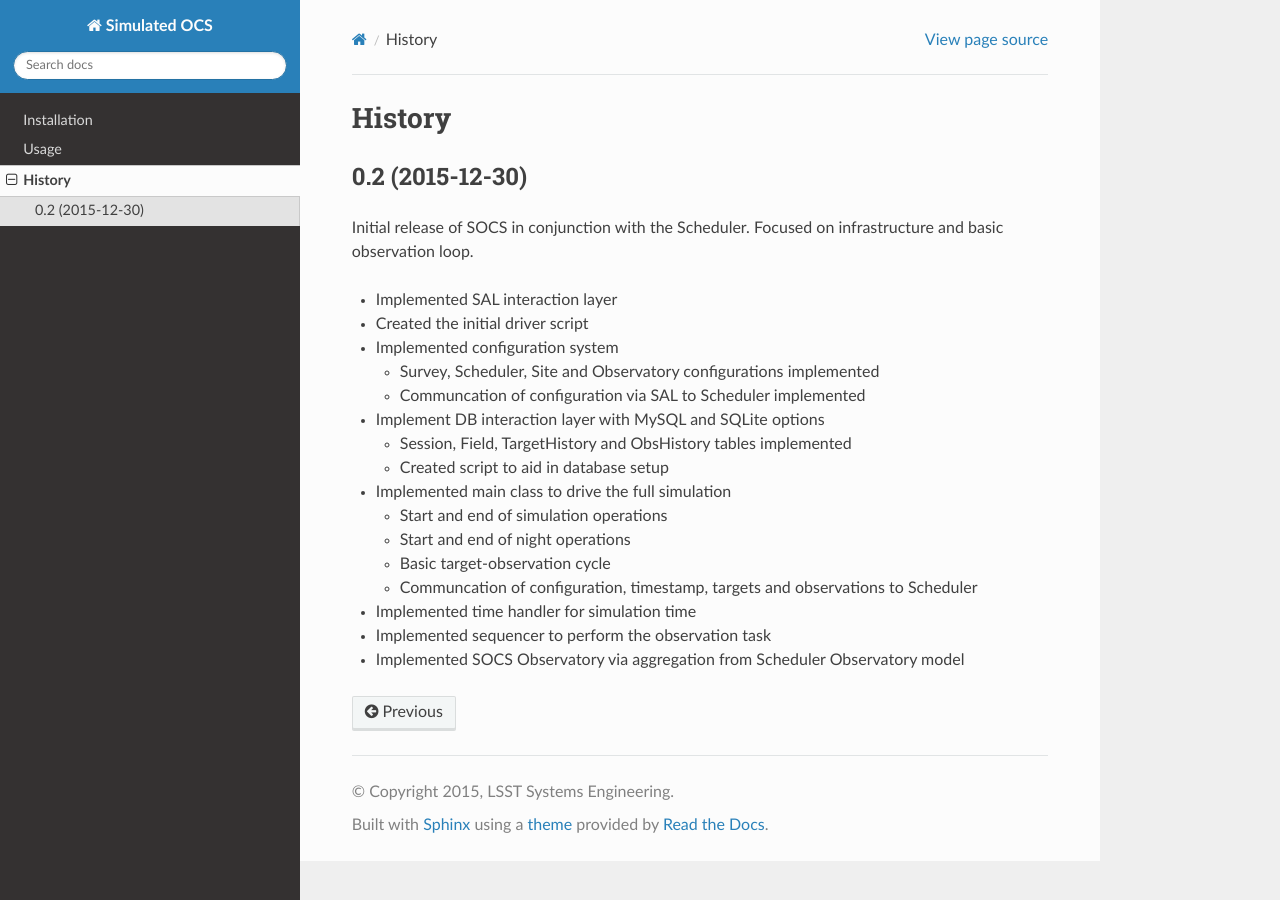
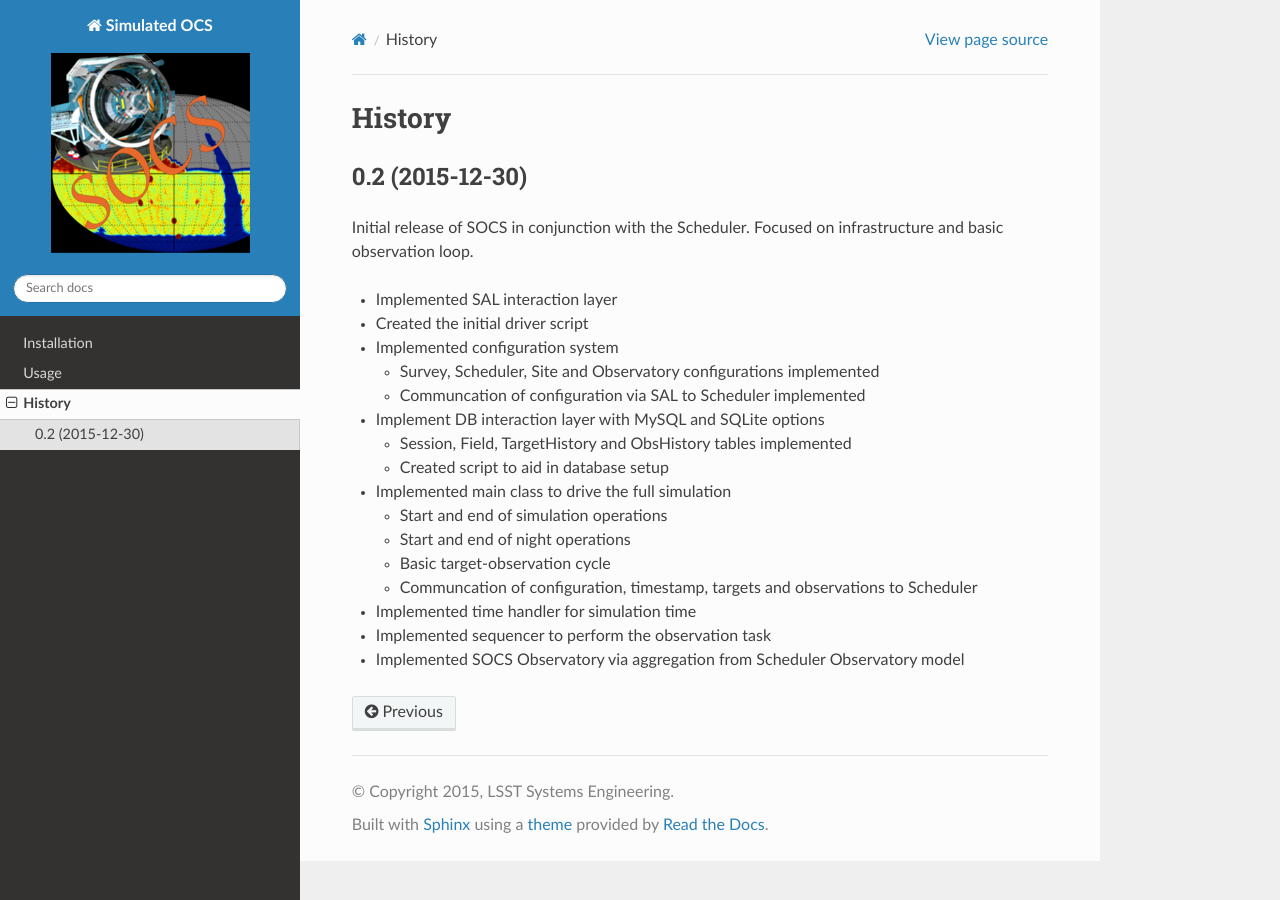
Before and after one commit to lsst-sims/sims_ocs, a Sphinx documentation site: the page built from docs/history.rst, in a window 1280 px wide. Built offline with Sphinx 7.4.7 and the Read the Docs theme 2.0.0, drawn with Linux system fonts in a browser that asks for light colours; the version number could not be read and is left out.

Commit message:
Getting logo into docs.

```diff
--- a/docs/conf.py
+++ b/docs/conf.py
@@ -125,7 +125,9 @@ html_theme = 'sphinx_rtd_theme'
 # Theme options are theme-specific and customize the look and feel of a
 # theme further.  For a list of options available for each theme, see the
 # documentation.
-#html_theme_options = {}
+html_theme_options = {
+    'logo_only': False,
+}
 
 # Add any paths that contain custom themes here, relative to this directory.@
 import sphinx_rtd_theme
@@ -141,7 +143,7 @@ html_theme_path = [sphinx_rtd_theme.get_html_theme_path()]
 
 # The name of an image file (relative to this directory) to place at the
 # top of the sidebar.
-#html_logo = None
+html_logo = "_static/socs_logo.png"
 
 # The name of an image file (within the static path) to use as favicon
 # of the docs.  This file should be a Windows icon file (.ico) being
```
Also changed, not shown: docs/_static/socs_logo.png (added), 1 other file.
